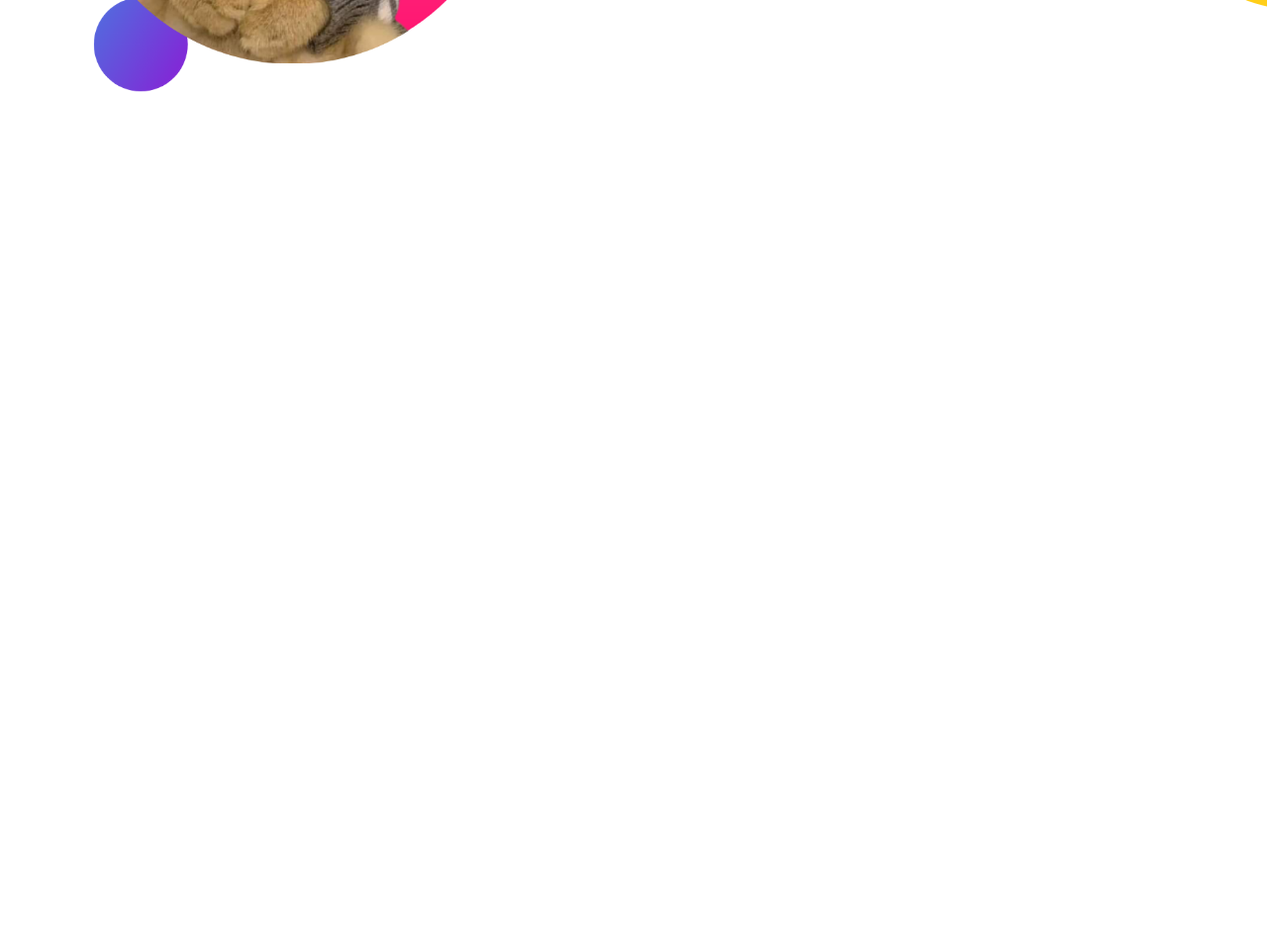
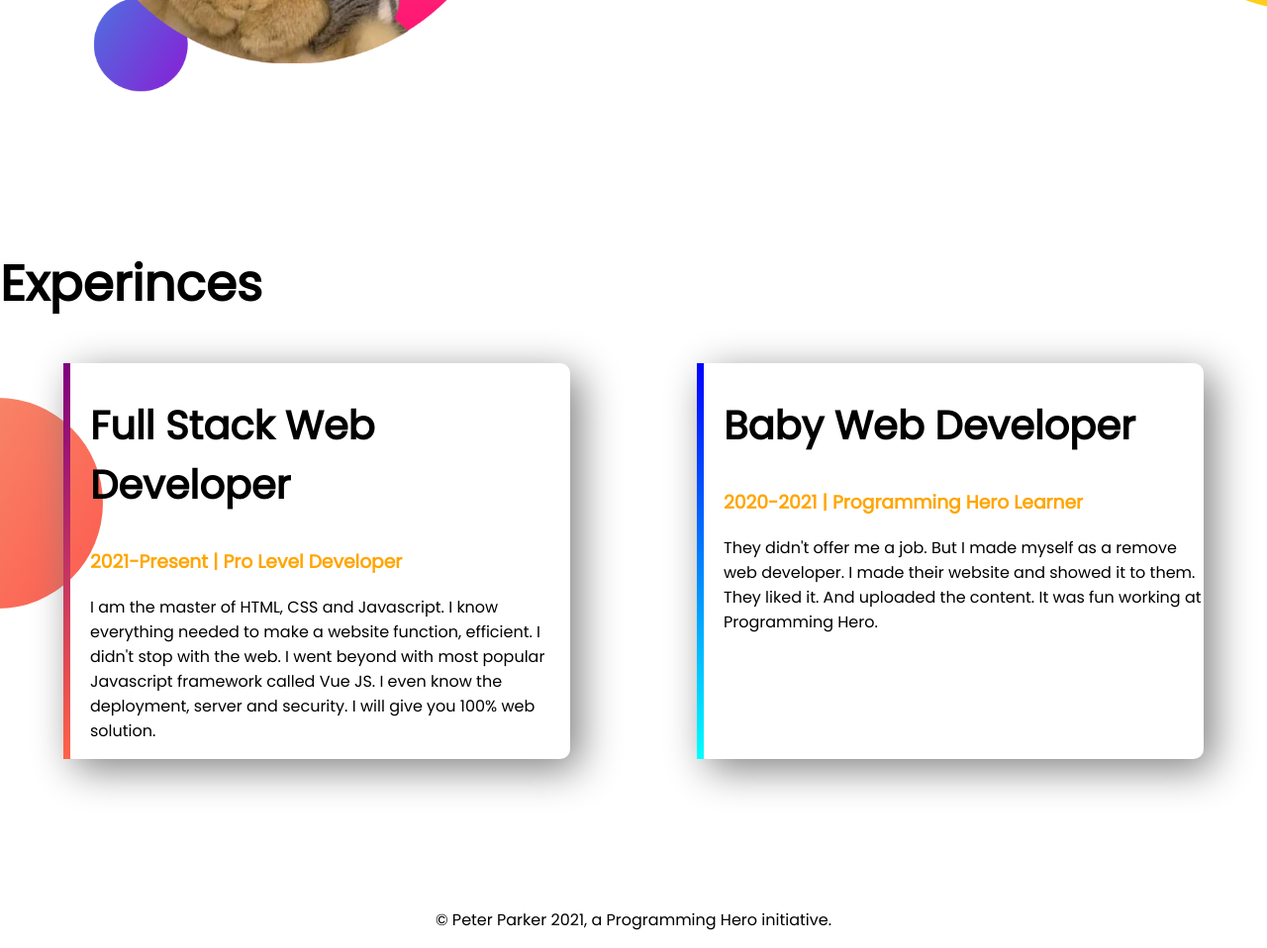
Before and after one commit to Hogor007/developer-portfolio, a plain HTML site: page index.html in a window 1280 px wide. Shown: the part 1024-1982 px from the top of the page at 99% size. Before the commit the page ends 1274 px from the top, so only its background shows below. Drawn offline with Linux system fonts and the light colour scheme.

Commit message:
footer and experience added

```diff
--- a/index.html
+++ b/index.html
@@ -11,7 +11,7 @@
     <link rel="stylesheet" href="style.css">
 </head>
 <body>
-    <section class="top-banner">
+    <section class="top-banner flexible-container">
         <div class="half-width">
             <h1>Welcome To</h1>
                 <h1><span class="orange-color">Couper Alley</span> World!</h1>
@@ -23,7 +23,7 @@
                 <img src="images/jhankar-picture-with-bg.png" alt="intro photo with bg">
             </div>
     </section>
-    <section class="dream-big">
+    <section class="dream-big flexible-container">
         <div class="half-width">
             <img src="images/jhankar-picture-with-bg2.png" alt="intro photo with 2nd bg">
         </div>
@@ -34,5 +34,23 @@
            <a class="link-button" href="https://www.youtube.com/watch?v=dQw4w9WgXcQ" target="_blank">DOWNLOAD RESUME</a>
         </div>
     </section>
+    <section class="experience-area">
+       <h1>Experinces</h1>
+       <div class="flexible-container">
+        <div id="full-stack-experience" class="experience-item">
+            <h2>Full Stack Web Developer</h2>
+            <h3 class="orange-color">2021-Present | Pro Level Developer</h3>
+            <p>I am the master of HTML, CSS and Javascript. I know everything needed to make a website function, efficient. I didn't stop with the web. I went beyond with most popular Javascript framework called Vue JS. I even know the deployment, server and security. I will give you 100% web solution.</p>
+        </div>
+        <div id="web-dev-experience" class="experience-item">
+            <h2>Baby Web Developer</h2>
+            <h3 class="orange-color">2020-2021 | Programming Hero Learner</h3>
+            <p>They didn't offer me a job. But I made myself as a remove web developer. I made their website and showed it to them. They liked it. And uploaded the content. It was fun working at Programming Hero.</p>
+        </div>
+       </div>
+    </section>
+    <footer>
+        <p>© Peter Parker 2021, a Programming Hero initiative.</p>
+    </footer>
 </body>
 </html>
--- a/style.css
+++ b/style.css
@@ -5,10 +5,13 @@ body {
 h1 {
   font-size: 50px;
 }
+h2 {
+  font-size: 40px;
+}
 .orange-color {
   color: orange;
 }
-section {
+.flexible-container {
   display: flex;
   margin-bottom: 150px;
 }
@@ -36,3 +39,29 @@ section {
   background-repeat: no-repeat;
   background-position: right;
 }
+.experience-area {
+  background-image: url(images/exp-bg.png);
+  background-repeat: no-repeat;
+  background-position: left;
+}
+.experience-item {
+  width: 40%;
+  margin-left: 5%;
+  margin-right: 5%;
+  padding-left: 20px;
+  border-radius: 10px;
+  box-shadow: 10px 10px 40px gray;
+}
+#web-dev-experience {
+  border-left: 7px solid;
+  border-image: linear-gradient(blue, cyan);
+  border-image-slice: 1;
+}
+#full-stack-experience {
+  border-left: 7px solid;
+  border-image: linear-gradient(purple, tomato);
+  border-image-slice: 1;
+}
+footer p {
+  text-align: center;
+}
```
Also changed, not shown: images/jhankar.png (deleted), images/jhankar2.png (deleted), 4 other files.
